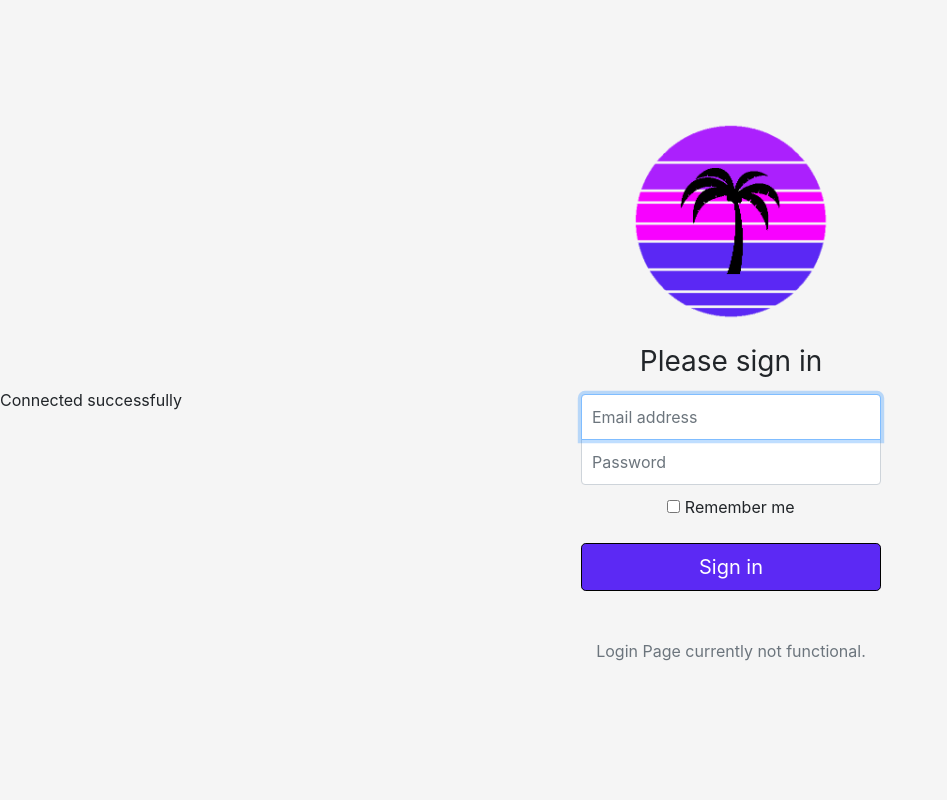
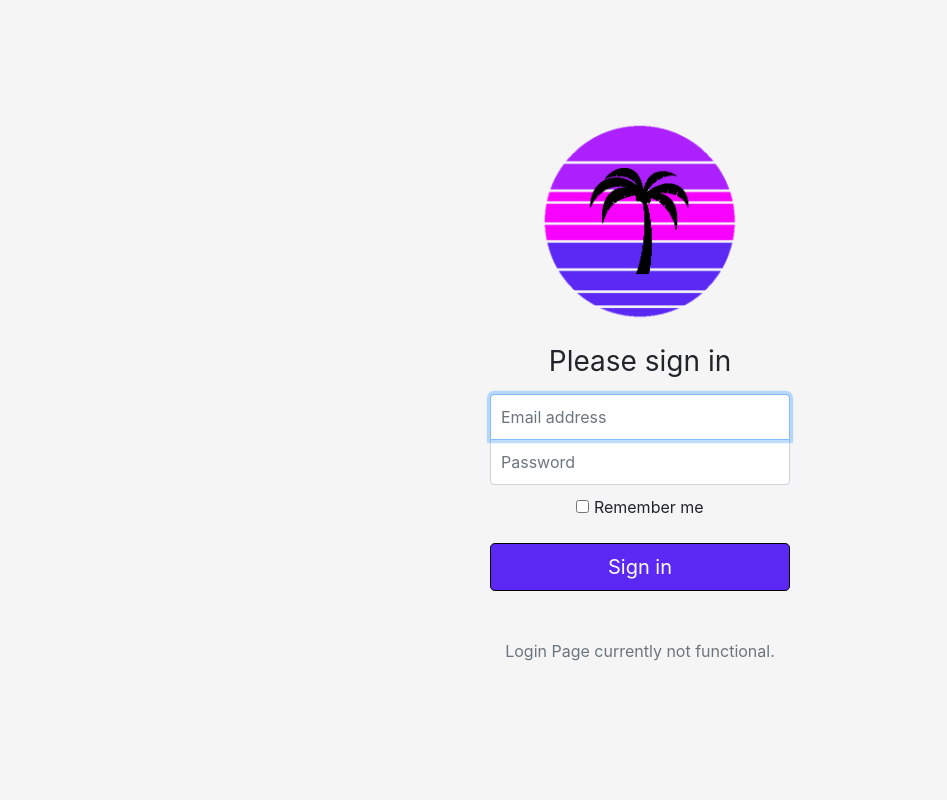
Before and after one commit to Sturmfahrt/Travel-Project-Site, a PHP site: page /login.php in a window 1280 px wide. Shown: the whole page, without its empty margins (0-947 px from the left). Run offline with PHP 8.4, Linux system fonts and the light colour scheme.

Commit message:
just removed made login.php only echo when something goes wrong.
login.php no longer echos "Connected successfully". so now the login form should be properly center.

```diff
--- a/login.php
+++ b/login.php
@@ -27,7 +27,6 @@
       if ($conn->connect_error) {
         die("Connection failed: " . $conn->connect_error);
       }
-      echo "Connected successfully";
     ?>
 
     <form class="form-signin">
```
